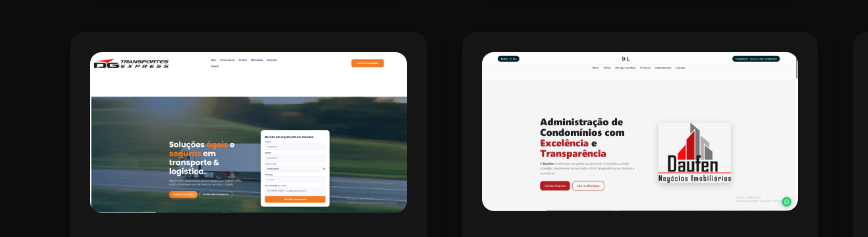
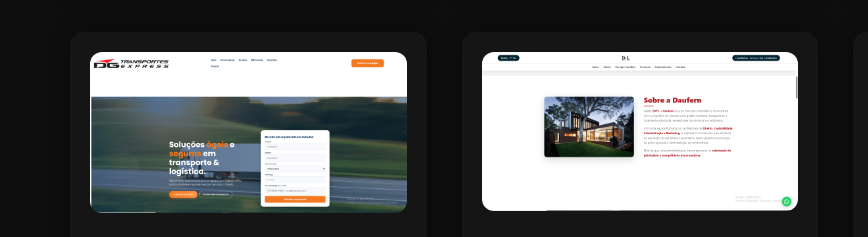
Before and after one commit to kaykychimatti/portfolio-kayky, a plain HTML site: page index.html in a window 1280 px wide. Shown: the part 750-987 px from the top of the page, 0-868 px from the left. Drawn offline with Linux system fonts and the light colour scheme.

```diff
--- a/index.html
+++ b/index.html
@@ -48,7 +48,7 @@
 
     <!-- Daufen Negócios Imobiliários -->
     <div class="card fade-up">
-      <img src="assets/daufen/11.png" alt="Daufen Negócios Imobiliários">
+      <img src="assets/daufen/12.png" alt="Daufen Negócios Imobiliários">
       <h2>Daufen Negócios Imobiliários</h2>
       <p>Site institucional com foco em imóveis premium, integração com formulários e mapa de localização.</p>
       <a href="projetos/daufen.html" class="btn">Ver Projeto</a>
```
